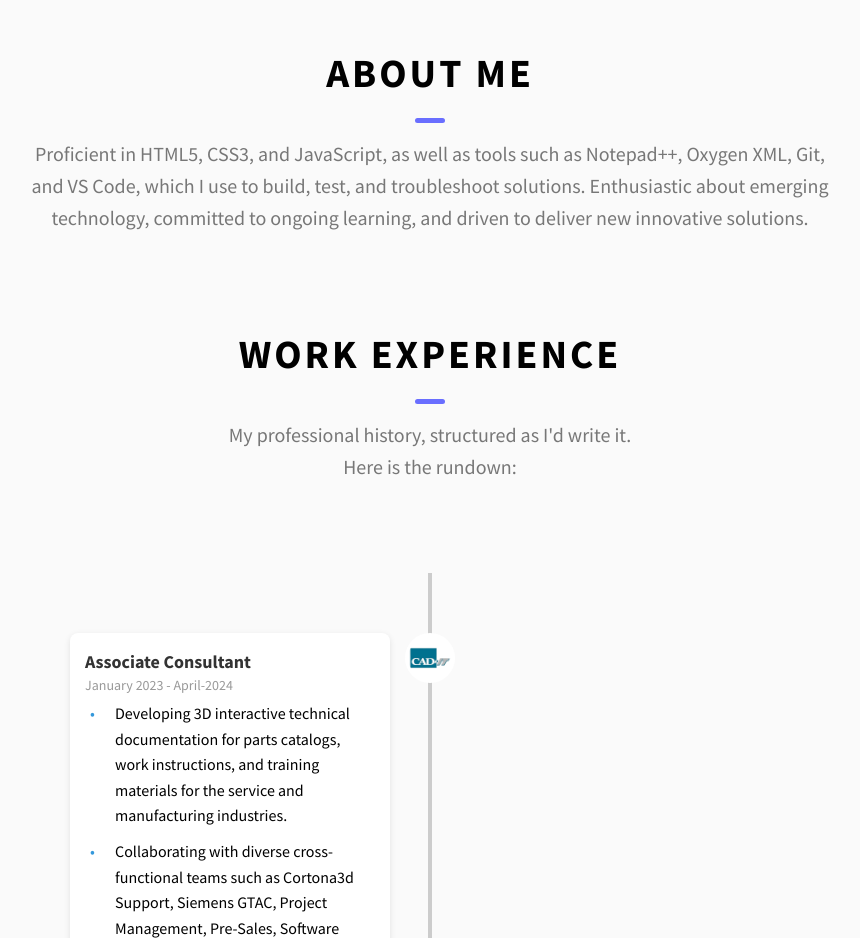
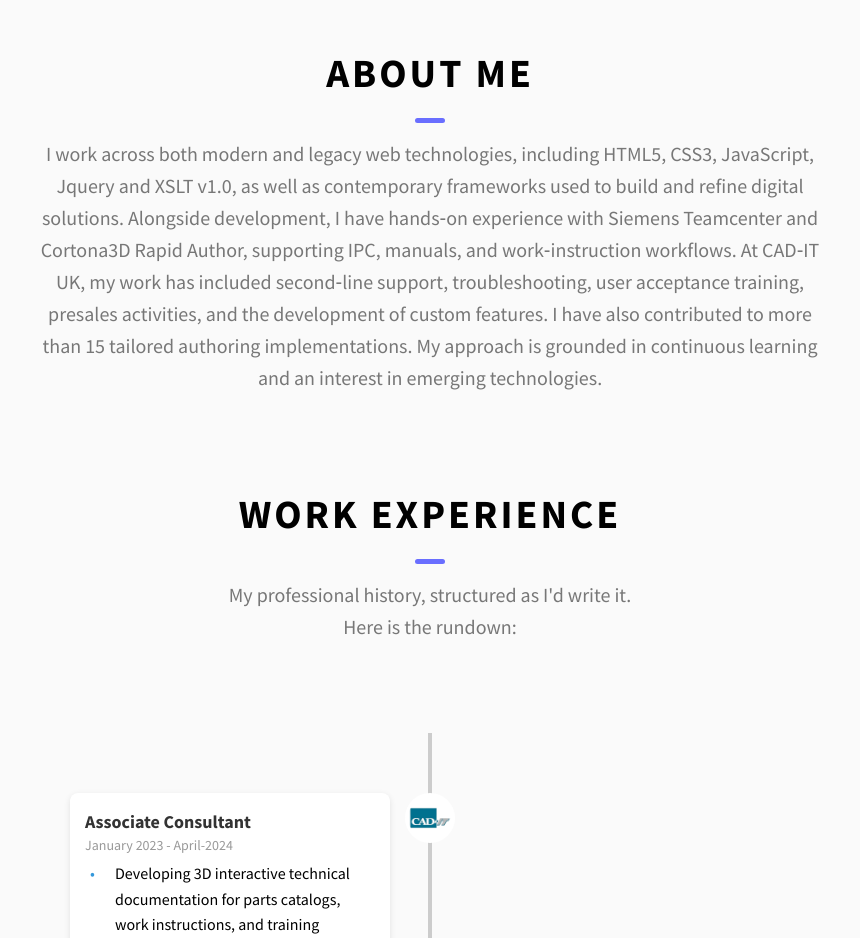
Before and after one commit to JavascriptDon/Portfolio, a website built with Vite: page index.html in a window 1280 px wide. Shown: the part 3520-4458 px from the top of the page, without its empty margins (210-1070 px from the left). Built offline with nearby package versions, Linux system fonts and the light colour scheme.

Commit message:
Update 'About Me' section in index.html

```diff
--- a/index.html
+++ b/index.html
@@ -184,7 +184,7 @@
       <h2 class="heading heading-sec heading-sec__mb-med">
         <span class="heading-sec__main">About Me</span>
         <span class="heading-sec__sub">
-          <p> Proficient in HTML5, CSS3, and JavaScript, as well as tools such as Notepad++, Oxygen XML, Git, and VS Code, which I use to build, test, and troubleshoot solutions. Enthusiastic about emerging technology, committed to ongoing learning, and driven to deliver new innovative solutions. </p>
+          <p> I work across both modern and legacy web technologies, including HTML5, CSS3, JavaScript, Jquery and XSLT v1.0, as well as contemporary frameworks used to build and refine digital solutions. Alongside development, I have hands‑on experience with Siemens Teamcenter and Cortona3D Rapid Author, supporting IPC, manuals, and work‑instruction workflows. At CAD‑IT UK, my work has included second‑line support, troubleshooting, user acceptance training, presales activities, and the development of custom features. I have also contributed to more than 15 tailored authoring implementations. My approach is grounded in continuous learning and an interest in emerging technologies. </p>
         </span>
       </h2>
       <h3 class="heading heading-sec heading-sec__mb-med">
```
